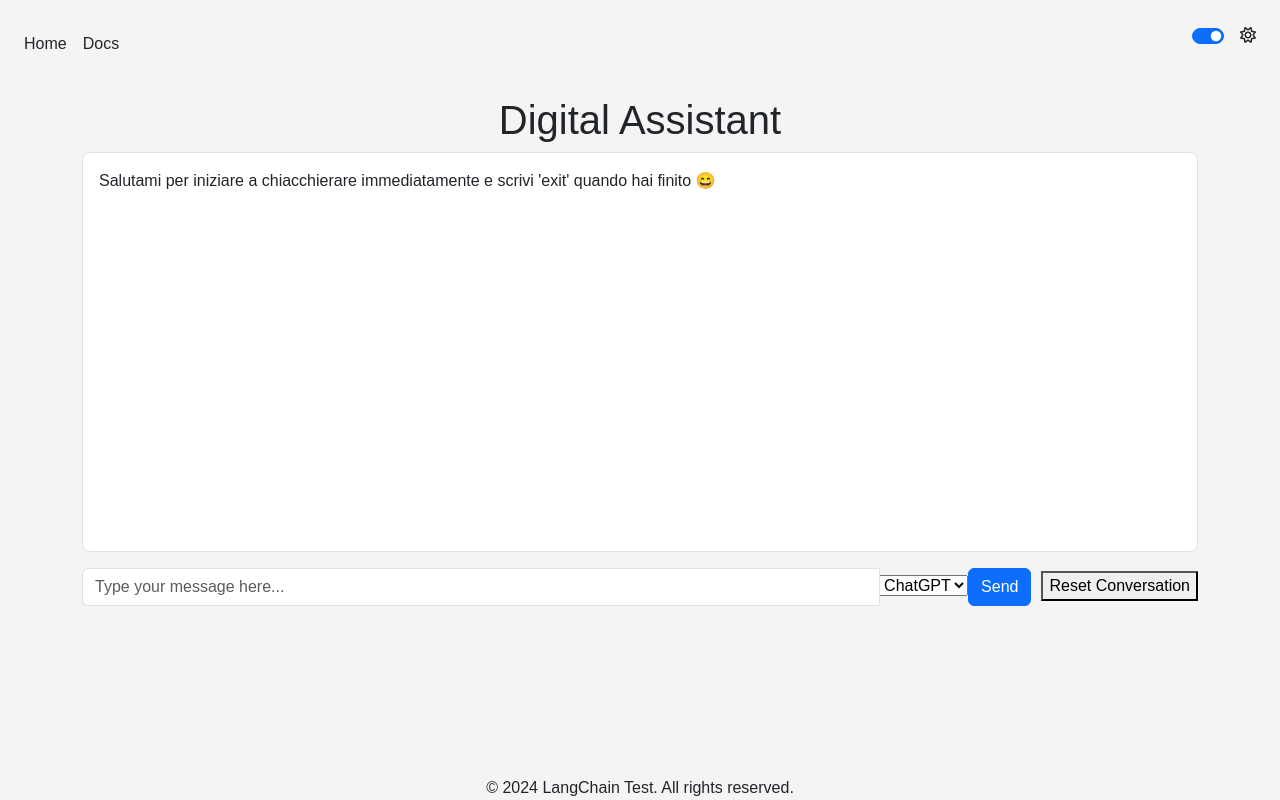
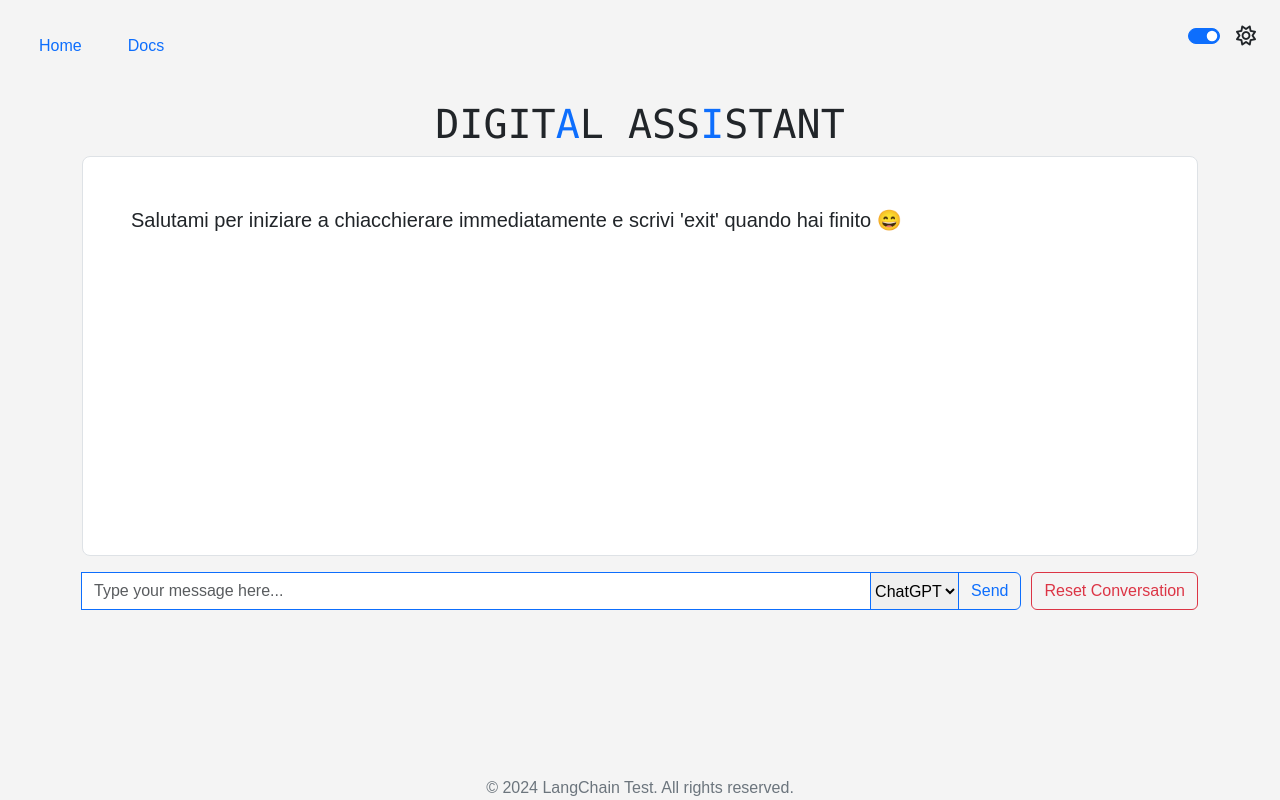
Before and after one commit to sarahelshark/LangChainChatBot, a Flask app: page / in a window 1280 px wide. Run offline with Flask 3, Linux system fonts and the light colour scheme; some libraries are stand-ins or nearby versions.

Commit message:
ADD enhancement of UI & accessibility with aria attributes + color contrast scan (AAA rank)

```diff
--- a/static/css/main.css
+++ b/static/css/main.css
@@ -40,6 +40,16 @@ footer{
   text-align: left;
 }
 
-.input-group {
-  margin-top: 10px;
+
+
+.custom-hover-light, .custom-hover-dark {
+  cursor: pointer;
+  transition: box-shadow 0.3s ease;
+  display: inline-block;
+  padding: 10px 15px;
+  border-radius: 4px;
 }
+
+.custom-hover-light:hover, .custom-hover-dark:hover {
+  box-shadow: 4px 4px 8px #0D6EFD;
+}
--- a/static/js/main.js
+++ b/static/js/main.js
@@ -1,9 +1,11 @@
 document.addEventListener("DOMContentLoaded", function () {
     const chatbox = document.getElementById("chatbox");
     const placeholder = document.getElementById("placeholder");
+
     const userInput = document.getElementById("userInput");
     const sendButton = document.getElementById("sendButton");
     const resetButton = document.createElement("button");
+    resetButton.classList.add("btn", "border" ,"border-danger", "btn-outline-danger", "rounded" );
     resetButton.textContent = "Reset Conversation";
     resetButton.style.marginLeft = "10px";
     sendButton.parentNode.insertBefore(resetButton, sendButton.nextSibling);
@@ -11,6 +13,8 @@ document.addEventListener("DOMContentLoaded", function () {
     // Add model selection dropdown
     const modelSelect = document.createElement("select");
     modelSelect.id = "modelSelect";
+    modelSelect.classList.add("border-primary");
+
     const chatgptOption = document.createElement("option");
     chatgptOption.value = "chatgpt";
     chatgptOption.textContent = "ChatGPT";
@@ -143,6 +147,9 @@ document.addEventListener("DOMContentLoaded", function () {
      const switchElement = document.getElementById("darkModeSwitch");
      const darkIcon = document.querySelector(".fa-moon");
      const lightIcon = document.querySelector(".fa-sun");
+     const docsLink = document.getElementById("nav-docs");
+     const homeLink = document.getElementById("nav-home");
+     footerDark = document.getElementById("footer-dark");
 
       // Function to set the theme
      function setTheme(isDark) {
@@ -152,6 +159,9 @@ document.addEventListener("DOMContentLoaded", function () {
         lightIcon.classList.toggle('d-none', isDark);
         bodyElement.classList.toggle('bg-dark', isDark);
         bodyElement.classList.toggle('text-white', isDark);
+        docsLink.classList.toggle('custom-hover-dark', isDark);
+        homeLink.classList.toggle('custom-hover-dark', isDark);
+        footerDark.classList.toggle('text-white', isDark);
         switchElement.checked = !isDark;
      }
 
@@ -176,5 +186,4 @@ document.addEventListener("DOMContentLoaded", function () {
 
 
 
-    // navigazione finta:  quando clicco docs, si cancella tutta la chat e renderizzo il readme con una singola funzione
 });
--- a/templates/footer.html
+++ b/templates/footer.html
@@ -1,3 +1,3 @@
-<footer>
-    <p >&copy; 2024 LangChain Test. All rights reserved.</p>
+<footer class="text-secondary ">
+    <p id="footer-dark" class="fw-lighter fs-6 " >&copy; 2024 LangChain Test. All rights reserved.</p>
 </footer>
--- a/templates/index.html
+++ b/templates/index.html
@@ -15,6 +15,7 @@
     {% include 'footer.html' %}
 
     <script src="/static/js/main.js"></script>
+    <script src="https://cdnjs.cloudflare.com/ajax/libs/showdown/1.9.1/showdown.min.js"></script>
     <script src="https://cdn.jsdelivr.net/npm/bootstrap@5.3.3/dist/js/bootstrap.bundle.min.js" integrity="sha384-YvpcrYf0tY3lHB60NNkmXc5s9fDVZLESaAA55NDzOxhy9GkcIdslK1eN7N6jIeHz" crossorigin="anonymous"></script>
 </body>
 </html>
--- a/templates/main.html
+++ b/templates/main.html
@@ -1,14 +1,15 @@
-<main class="container mt-2">
-    <h1 class="text-center ">Digital Assistant</h1>
-    <div id="chatbox" class="chatbox border p-3 mb-3 text-dark" style="height: 400px; overflow-y: auto;">
+<main class="container mt-2" id="main-container" role="main">
+    <h1 id="digital-assistant" class="text-center w-100 font-monospace text-uppercase">
+        Digit<span class="text-primary">a</span>l Ass<span class="text-primary">i</span>stant
+    </h1>
+    <div id="chatbox" class="chatbox border p-5 mb-3 text-dark fs-5" style="height: 400px; overflow-y: auto;" aria-live="polite">
         <span id="placeholder" class="text-dark" >
             Salutami per iniziare a chiacchierare immediatamente e scrivi 'exit' quando hai finito 😄
         </span>
     </div>
     <div class="input-group">
-        <input type="text" id="userInput" class="form-control" placeholder="Type your message here...">
-        <div class="input-group-append">
-            <button id="sendButton" class="btn btn-primary" onclick="sendMessage()">Send</button>
-        </div>
+        <label for="userInput" class="visually-hidden">Type your message</label>
+        <input type="text" id="userInput" class="form-control border border-primary" placeholder="Type your message here..." aria-label="Type your message">
+        <button id="sendButton" class="btn btn-outline-primary rounded-end" onclick="sendMessage()">Send</button>
     </div>
 </main>
--- a/templates/navbar.html
+++ b/templates/navbar.html
@@ -1,11 +1,11 @@
-<header class="w-100">
+<nav aria-label="Main navigation" class="w-100">
 
   <ul class="navbar-nav d-flex flex-row  justify-content-between me-auto mt-2 mt-lg-0 ">
 
     <li class="nav-item p-4  ">
-       <ul class="navbar-nav d-flex flex-row gap-3">
-          <li><a href="#" class="nav-link active" aria-current="page">Home</a></li>
-          <li><a href="/docs" class="nav-link ">Docs</a></li>
+       <ul class="navbar-nav d-flex flex-row gap-3 text-primary">
+          <li><a href="#" id="nav-home"  class="nav-link active custom-hover-light" aria-current="page">Home</a></li>
+          <li><a href="#" id="nav-docs" class="nav-link custom-hover-light ">Docs</a></li>
 
         </ul>
    </li>
@@ -14,12 +14,12 @@
       <ul class="navbar-bar d-flex flex-row gap-3 form-check form-switch" >
         <input class="form-check-input" type="checkbox" id="darkModeSwitch" checked=checked>
         <label class="form-check-label" for="darkModeSwitch">
-          <i class="fa-regular fa-moon d-none"></i>
-          <i class="fa-regular fa-sun "></i>
+          <i class="fa-regular fa-lg fa-moon d-none" title="dark mode" aria-hidden="true"></i>
+          <i class="fa-regular fa-lg fa-sun " title="light mode" aria-hidden="true"></i>
         </label>
       </ul>
     </li>
 
 
   </ul>
-</header>
+</nav>
```
